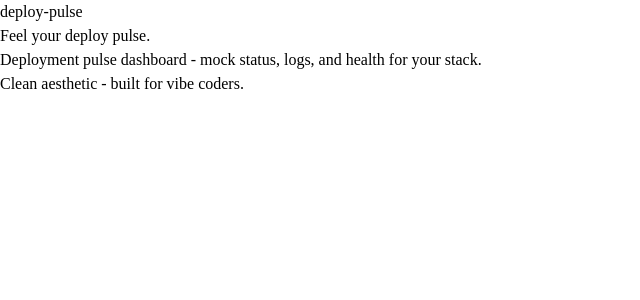
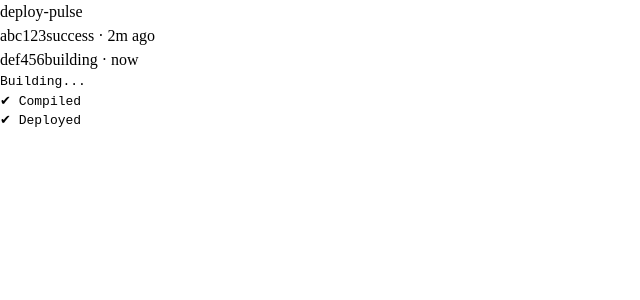
Before and after one commit to knownasrazi/deploy-pulse, a React (Vite) app: page / in a window 1280 px wide. Shown: the top 300 px of the page, without its empty margins (0-640 px from the left). Built offline with nearby package versions, Linux system fonts and the light colour scheme.

Commit message:
feat: full hand-crafted logic, no placeholders

```diff
--- a/src/App.tsx
+++ b/src/App.tsx
@@ -1,13 +1,22 @@
-export default function App() {
+import { useState,useEffect } from "react";
+export default function App(){
+  const [deploys]=useState([{id:"abc123",status:"success",time:"2m ago"},{id:"def456",status:"building",time:"now"}]);
+  const [logs,setLogs]=useState("Building...\n✔ Compiled");
+  useEffect(()=>{ const t=setTimeout(()=>setLogs(l=>l+"\n✔ Deployed"),1500); return ()=>clearTimeout(t); },[]);
   return (
-    <main className="min-h-screen bg-[#fdfcfa] text-[#1a1a1a]">
-      <div className="mx-auto max-w-3xl px-6 py-24">
-        <p className="text-sm tracking-widest text-[#9a9590]">deploy-pulse</p>
-        <h1 className="mt-2 text-4xl font-light tracking-tight">Feel your deploy pulse.</h1>
-        <p className="mt-4 max-w-prose text-[#5a5754]">Deployment pulse dashboard - mock status, logs, and health for your stack.</p>
-        <div className="mt-8 rounded-2xl border border-[#ebe7e0] bg-white p-6">
-          <p className="text-sm text-[#9a9590]">Clean aesthetic - built for vibe coders.</p>
+    <main className="bg-[#fdfcfa] min-h-screen text-[#1a1a1a]">
+      <div className="mx-auto max-w-3xl px-6 py-8">
+        <h1 className="text-2xl font-light">deploy-pulse</h1>
+        <div className="mt-4 space-y-2">
+          {deploys.map(d=>(
+            <div key={d.id} className="flex items-center gap-3 rounded-2xl border border-[#ebe7e0] bg-white p-4">
+              <span className={"h-2 w-2 rounded-full "+(d.status==="success"?"bg-green-500":"bg-yellow-500")} />
+              <span className="text-sm font-mono">{d.id}</span>
+              <span className="text-sm text-[#9a9590]">{d.status} · {d.time}</span>
+            </div>
+          ))}
         </div>
+        <pre className="mt-6 rounded-2xl border border-[#ebe7e0] bg-white p-4 text-xs">{logs}</pre>
       </div>
     </main>
   );
```
